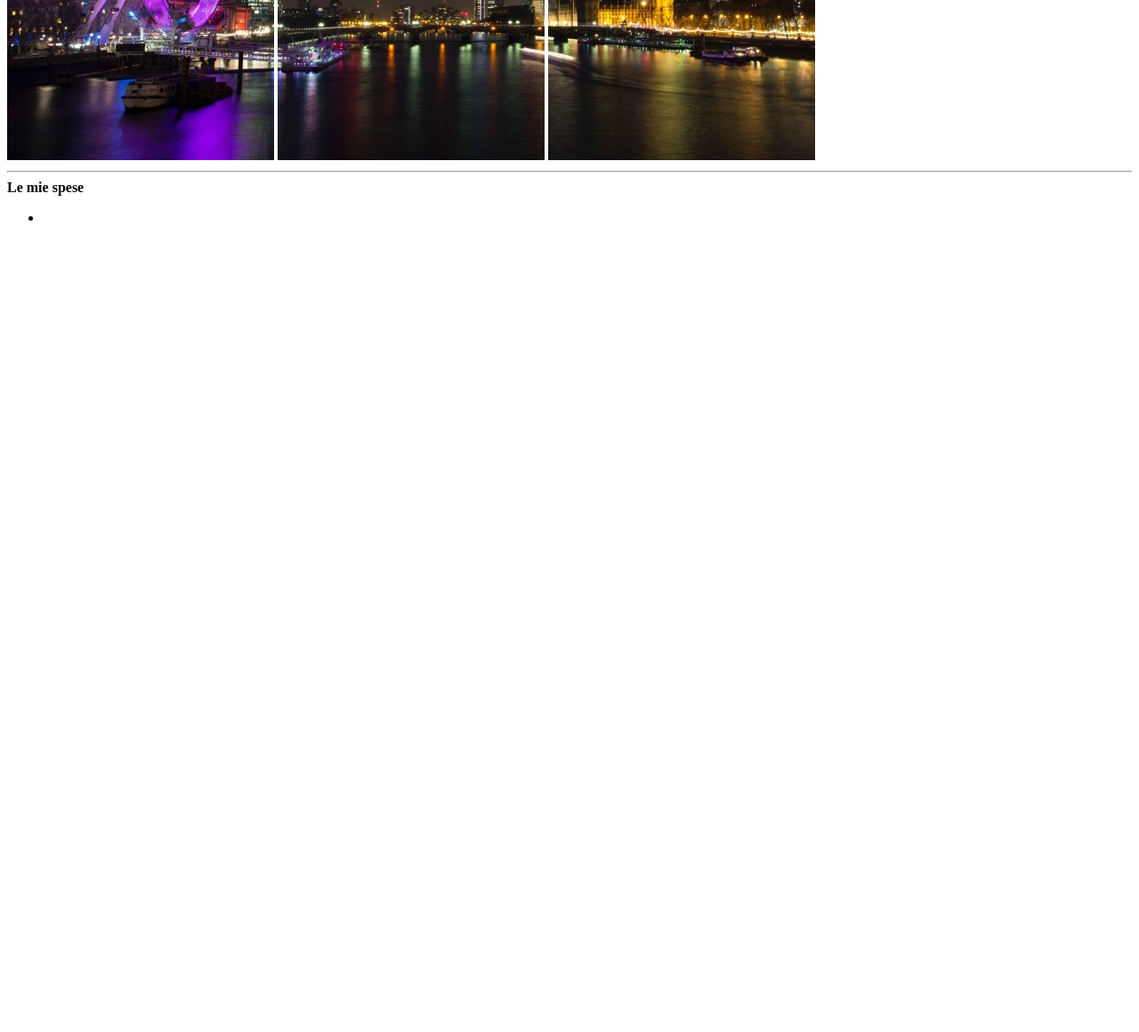
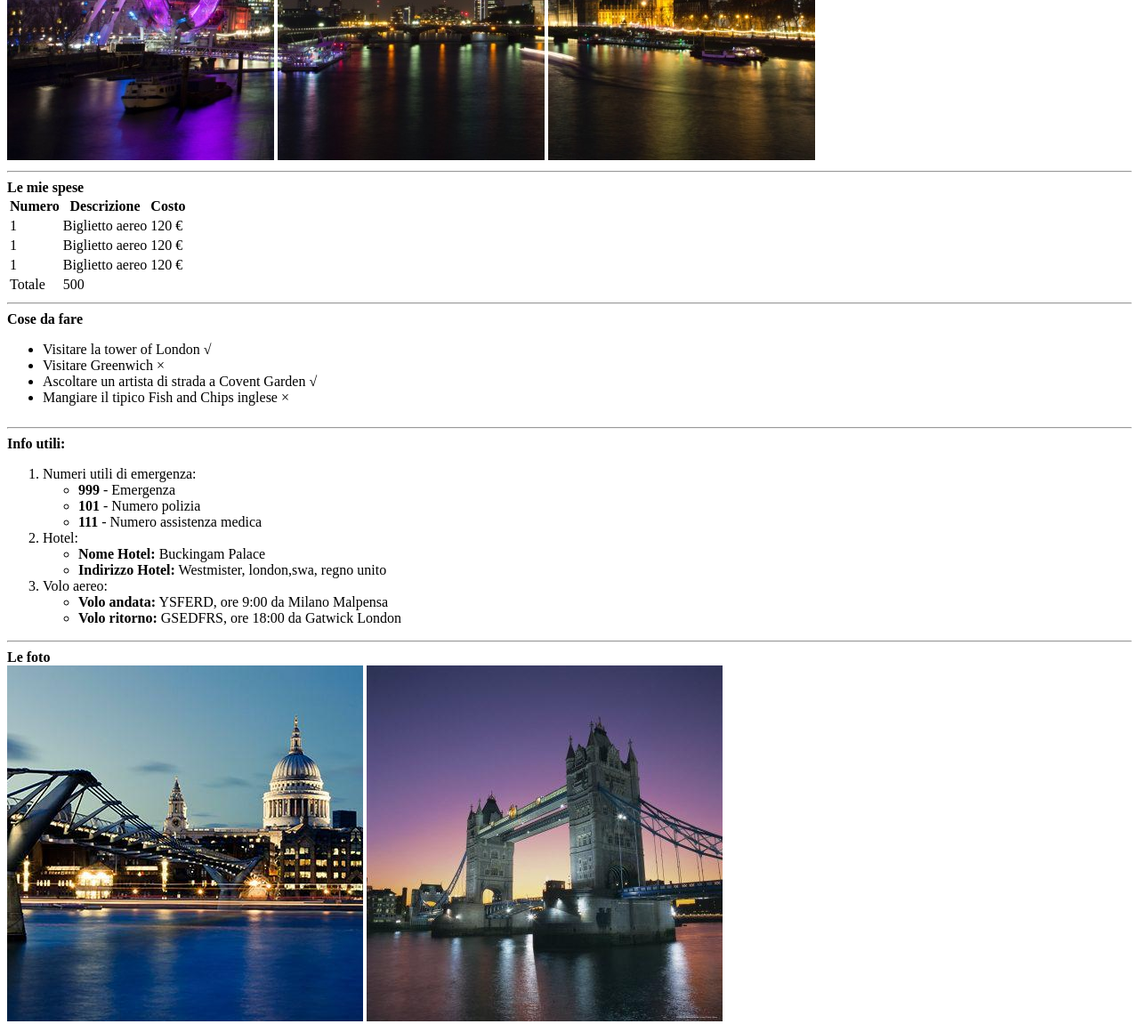
Before and after one commit to Filippo-Gasparini/html-london-trip, a plain HTML site: page index.html in a window 1280 px wide. Shown: the part 500-1660 px from the top of the page at 89% size. Before the commit the page ends 800 px from the top, so only its background shows below. Drawn offline with Linux system fonts and the light colour scheme.

Commit message:
ADD img 5,6

```diff
--- a/index.html
+++ b/index.html
@@ -3,14 +3,15 @@
 <head>
     <meta charset="UTF-8">
     <meta name="viewport" content="width=device-width, initial-scale=1.0">
-    <title></title>
+    <title>index html</title>
 </head>
 <body>
     <h1>
         Il mio Viaggio a Londra
     </h1>
 
-     <div><img src="./img/img1.jpg" alt="">
+     <div>
+        <img src="./img/img1.jpg" alt="">
         <img src="./img/img2.jpg" alt="">
         <img src="./img/img3.jpg" alt="">
      </div>
@@ -18,17 +19,74 @@
  <hr/>
      <div>
         <strong>Le mie spese</strong>
-        <table>
-          <ul>
-             <li>
 
+          <table>
+            <tr>
+                <th>Numero</th>
+                <th>Descrizione</th>
+                <th>Costo</th>
+            </tr>
+            <tr>
+                <td>1</td>
+                <td>Biglietto aereo</td>
+                <td> 120 &euro;</td>
+            </tr>
+                <td>1</td>
+                <td>Biglietto aereo</td>
+                <td> 120 &euro;</td>
+            </tr>
+            <tr>
+                <td>1</td>
+                <td>Biglietto aereo</td>
+                <td> 120 &euro;</td>
+            </tr>
+            <tr>
+                <td>Totale</td>
+                <td>500</td>
+            </tr>
+            </tr>
+          </table>
+      </div>
+<hr/>
+    <div>
+        <strong>Cose da fare</strong>
+          <table>
+            <ul>
+                <li>Visitare la tower of London &#8730;</li>
+                <li>Visitare Greenwich &#215;</li>
+                <li>Ascoltare un artista di strada a Covent Garden &#8730; </li>
+                <li>Mangiare il tipico Fish and Chips inglese  &#215; </li>
+            </ul>
+          </table>
+    </div>
+<hr/>
+        <strong>Info utili:</strong>
+    <div>
+            <ol>
+                <li>Numeri utili di emergenza:</li>
+                  <ul>
+                   <li><strong>999</strong> - Emergenza</li>
+                   <li><strong>101</strong> - Numero polizia</li>
+                   <li><strong>111</strong> - Numero assistenza medica</li>
+                  </ul>
 
-             </li>
-
-         </ul>
-
-        </table>
-     </div>
-
+                <li>Hotel:</li>
+                  <ul>
+                    <li><strong>Nome Hotel:</strong> Buckingam Palace</li>
+                    <li><strong>Indirizzo Hotel:</strong> Westmister, london,swa, regno unito </li>
+                  </ul>
+                <li>Volo aereo:</li>
+                  <ul>
+                   <li><strong>Volo andata:</strong> YSFERD, ore 9:00 da Milano Malpensa</li>
+                   <li> <strong>Volo ritorno:</strong> GSEDFRS, ore 18:00 da Gatwick London</li>
+                  </ul>
+           </ol>
+    </div>
+<hr/>
+        <strong>Le foto</strong>
+    <div>
+        <img src="./img/img.4.jpg" alt="">
+        <img src="./img/img.5.jpg" alt="">
+    </div>
 </body>
 </html>
```
Also changed, not shown: img/img.4.jpg (added), img/img.5.jpg (added).
